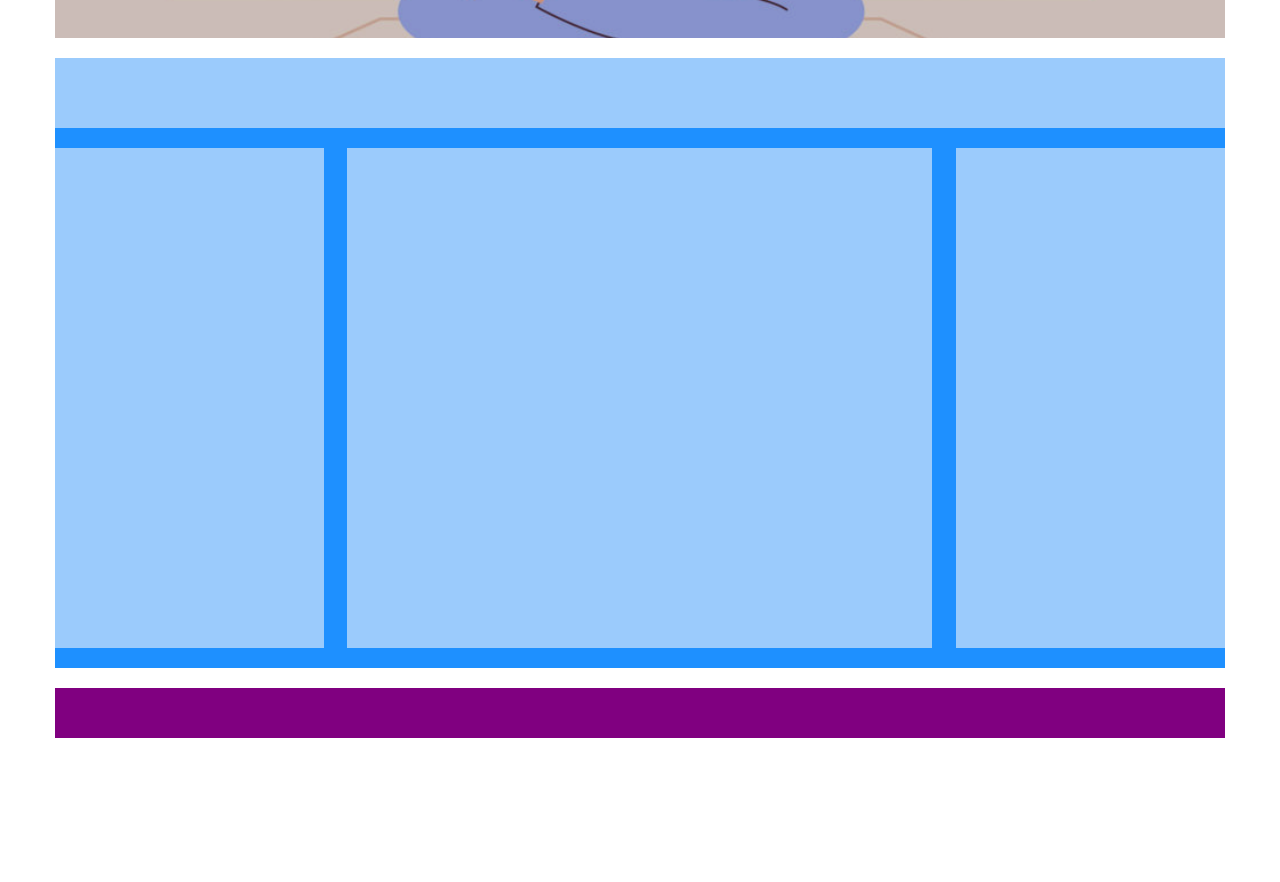
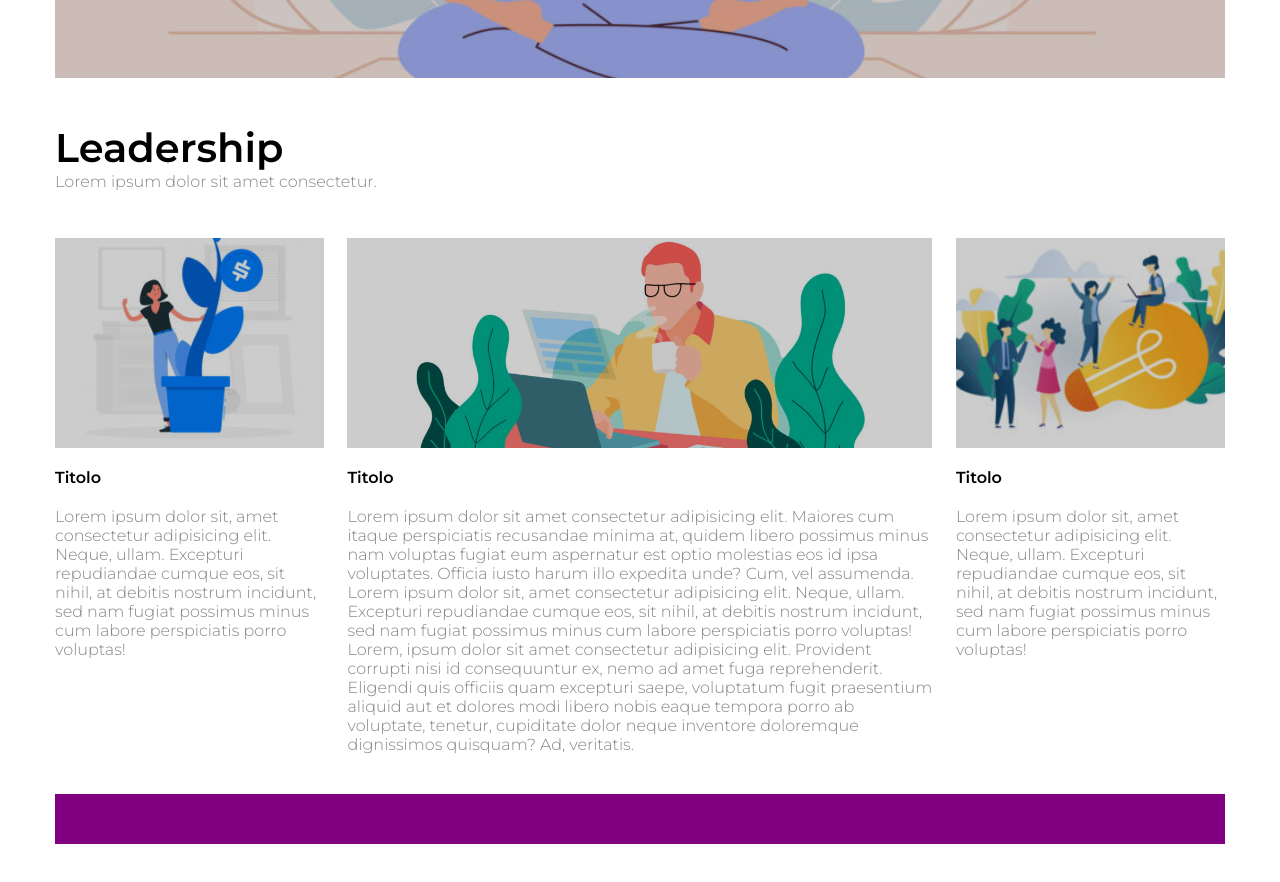
Before and after one commit to GioOli7/htmlcss-wp, a plain HTML site: page index.html in a window 1280 px wide. Shown: the part 640-1522 px from the top of the page. Before the commit the page ends 1398 px from the top, so only its background shows below. Drawn offline with Linux system fonts and the light colour scheme.

Commit message:
content bottom

```diff
--- a/css/style.css
+++ b/css/style.css
@@ -10,7 +10,7 @@
 
 .container {
     width: 1170px;
-    margin: 20px auto;
+    margin: 40px auto;
 }
 
 .clearfix::after {
@@ -37,6 +37,7 @@ h4,
 h5,
 h6 {
     font-weight: 600;
+    color: black;
 }
 
 /* CLASSI */
@@ -70,7 +71,7 @@ header nav .main-menu li a:hover {
     background-size: cover;
     background-position: center;
     height: 500px;
-    margin-bottom: 20px;
+    margin-bottom: 45px;
 }
 
 .overlay {
@@ -87,32 +88,66 @@ header nav .main-menu li a:hover {
 
 .text-content h1 {
     font-size: 30px;
+    color: white;
 }
 
-.content-bottom {
+/* .content-bottom {
     background-color: dodgerblue;
+} */
+
+.content-bottom h2 {
+    font-size: 40px;
 }
 
-.content-bottom > * {
+.sec-float > * {
     float: left;
-    background-color: rgb(155, 203, 252);
+    /* background-color: rgb(155, 203, 252); */
     margin-bottom: 20px;
 }
+
 
 .heading {
     float: none;
     width: 100%;
     height: 70px;
+    margin-bottom: 45px;
 }
 
 .left-fl,
 .right-fl {
     width: 23%;
-    height: 500px;
+    /* height: 500px; */
 }
 
 .center-fl {
     width: 50%;
-    height: 500px;
+    /* height: 500px; */
     margin: 0 2%;
 }
+
+.image {
+    height: 210px;
+}
+
+.image.uno {
+    background-image: url(../img/img-1.jpg);
+    background-size: cover;
+    background-position: center;
+}
+
+.image.due {
+    background-image: url(../img/img-2.jpg);
+    background-size: cover;
+    background-position: center;
+}
+
+.image.tre {
+    background-image: url(../img/img-3.jpg);
+    background-size: cover;
+    background-position: center;
+}
+
+.sec-float h4,
+.sec-float p {
+    margin-top: 20px;
+}
--- a/index.html
+++ b/index.html
@@ -56,20 +56,38 @@
         </section>
 
         <!-- Content Bottom -->
-        <section class="content-bottom clearfix">
+        <section class="content-bottom">
             <section class="heading">
-
+                <h2>Leadership</h2>
+                <p>Lorem ipsum dolor sit amet consectetur.</p>
             </section>
 
             <!-- sezioni float -->
-            <section class="left-fl">
-
-            </section>
-            <section class="center-fl">
-
-            </section>
-            <section class="right-fl">
-
+            <section class="sec-float clearfix">
+                <section class="left-fl">
+                    <div class="image uno">
+                        <div class="overlay">
+                        </div>
+                    </div>
+                    <h4>Titolo</h4>
+                    <p>Lorem ipsum dolor sit, amet consectetur adipisicing elit. Neque, ullam. Excepturi repudiandae cumque eos, sit nihil, at debitis nostrum incidunt, sed nam fugiat possimus minus cum labore perspiciatis porro voluptas!</p>
+                </section>
+                <section class="center-fl">
+                    <div class="image due">
+                        <div class="overlay">
+                        </div>
+                    </div>
+                    <h4>Titolo</h4>
+                    <p>Lorem ipsum dolor sit amet consectetur adipisicing elit. Maiores cum itaque perspiciatis recusandae minima at, quidem libero possimus minus nam voluptas fugiat eum aspernatur est optio molestias eos id ipsa voluptates. Officia iusto harum illo expedita unde? Cum, vel assumenda. Lorem ipsum dolor sit, amet consectetur adipisicing elit. Neque, ullam. Excepturi repudiandae cumque eos, sit nihil, at debitis nostrum incidunt, sed nam fugiat possimus minus cum labore perspiciatis porro voluptas! Lorem, ipsum dolor sit amet consectetur adipisicing elit. Provident corrupti nisi id consequuntur ex, nemo ad amet fuga reprehenderit. Eligendi quis officiis quam excepturi saepe, voluptatum fugit praesentium aliquid aut et dolores modi libero nobis eaque tempora porro ab voluptate, tenetur, cupiditate dolor neque inventore doloremque dignissimos quisquam? Ad, veritatis.</p>
+                </section>
+                <section class="right-fl">
+                    <div class="image tre">
+                        <div class="overlay">
+                        </div>
+                    </div>
+                    <h4>Titolo</h4>
+                    <p>Lorem ipsum dolor sit, amet consectetur adipisicing elit. Neque, ullam. Excepturi repudiandae cumque eos, sit nihil, at debitis nostrum incidunt, sed nam fugiat possimus minus cum labore perspiciatis porro voluptas!</p>
+                </section>
             </section>
 
         </section>
```
